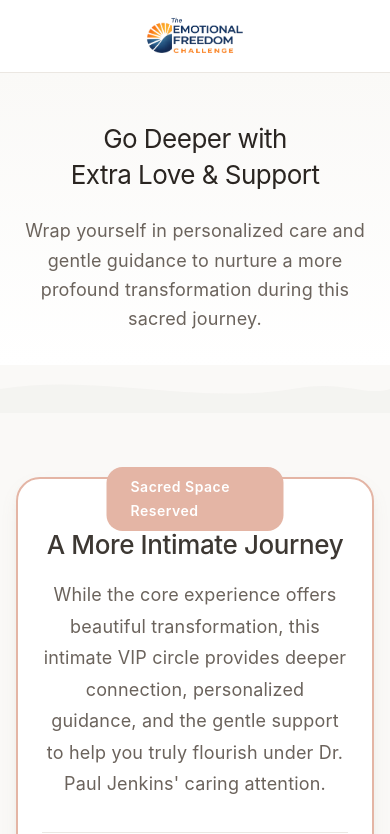
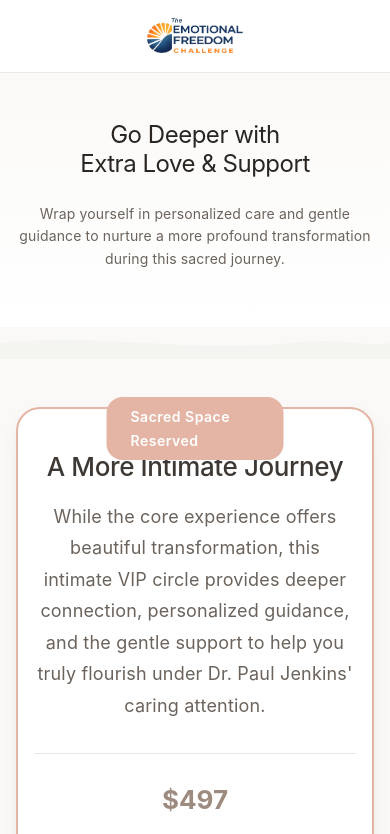
Before and after one commit to rbradshaw9/emotionalfreedomchallenge, a Next.js app: page /vip in a window 390 px wide. Shown: the top 834 px of the page. Built offline with nearby package versions, Linux system fonts and the light colour scheme.

Commit message:
Mobile-first optimization: improved spacing, tap targets, and responsive layouts across all pages

```diff
--- a/app/globals.css
+++ b/app/globals.css
@@ -421,7 +421,7 @@ section[class*="Section"]:not(:first-of-type) {
   position: relative;
 }
 
-/* Responsive Typography */
+/* Responsive Typography & Layout */
 @media (max-width: 768px) {
   :root {
     --text-3xl: 1.5rem;    /* 24px */
@@ -431,8 +431,38 @@ section[class*="Section"]:not(:first-of-type) {
   }
 
   .container {
-    padding-left: var(--space-4);
-    padding-right: var(--space-4);
+    padding-left: var(--space-5);
+    padding-right: var(--space-5);
+  }
+
+  /* Full-width buttons on mobile for better UX */
+  .button-primary,
+  .button-secondary {
+    width: 100%;
+    padding: var(--space-5) var(--space-6);
+  }
+
+  /* Improved vertical rhythm */
+  h1 {
+    margin-bottom: var(--space-6);
+  }
+
+  h2 {
+    margin-bottom: var(--space-6);
+  }
+
+  p {
+    margin-bottom: var(--space-5);
+  }
+
+  /* Reduce wave divider height on mobile */
+  .wave-divider {
+    height: 32px;
+  }
+
+  /* Improved accent line on mobile */
+  .accent-line {
+    margin: var(--space-12) auto;
   }
 }
 
@@ -442,4 +472,18 @@ section[class*="Section"]:not(:first-of-type) {
     --text-4xl: 1.625rem;  /* 26px */
     --text-5xl: 2rem;      /* 32px */
   }
+
+  .container {
+    padding-left: var(--space-4);
+    padding-right: var(--space-4);
+  }
+
+  /* Tighter spacing on very small screens */
+  h1 {
+    margin-bottom: var(--space-5);
+  }
+
+  h2 {
+    margin-bottom: var(--space-5);
+  }
 }
--- a/app/page.module.css
+++ b/app/page.module.css
@@ -175,20 +175,59 @@
 
 @media (max-width: 768px) {
   .hero {
-    padding: var(--space-12) 0 var(--space-8);
+    padding: var(--space-16) 0 var(--space-10);
+  }
+
+  .hero h1 {
+    font-size: var(--text-3xl);
+    line-height: 1.2;
   }
 
   .subtitle {
-    font-size: var(--text-lg);
+    font-size: var(--text-base);
+    margin-bottom: var(--space-6);
+  }
+
+  .formSection {
+    padding: var(--space-16) 0;
   }
 
   .formCard {
-    padding: var(--space-8) var(--space-6);
+    padding: var(--space-8) var(--space-5);
+  }
+
+  .formTitle {
+    font-size: var(--text-2xl);
+  }
+
+  .formDescription {
+    font-size: var(--text-base);
+  }
+
+  /* Improved form field tap targets */
+  .formGroup {
+    margin-bottom: var(--space-6);
+  }
+
+  .formGroup input {
+    padding: var(--space-5);
+    font-size: var(--text-base);
+    min-height: 48px;
+  }
+
+  .form button[type="submit"] {
+    padding: var(--space-5) var(--space-6);
+    font-size: var(--text-lg);
+    min-height: 56px;
   }
 
   .benefits {
     grid-template-columns: 1fr;
     gap: var(--space-6);
+  }
+
+  .benefit {
+    padding: var(--space-6) var(--space-5);
   }
 
   .benefitsSection {
@@ -199,3 +238,26 @@
     padding: var(--space-16) 0;
   }
 }
+
+@media (max-width: 480px) {
+  .hero {
+    padding: var(--space-12) 0 var(--space-8);
+  }
+
+  .hero h1 {
+    font-size: var(--text-2xl);
+  }
+
+  .subtitle {
+    font-size: var(--text-sm);
+  }
+
+  .formCard {
+    padding: var(--space-6) var(--space-4);
+  }
+
+  .benefitsSection,
+  .ctaSection {
+    padding: var(--space-12) 0;
+  }
+}
--- a/app/partners/page.module.css
+++ b/app/partners/page.module.css
@@ -90,37 +90,67 @@
 /* Responsive */
 @media (max-width: 768px) {
   .hero {
-    padding: var(--space-20) 0;
+    padding: var(--space-16) 0;
   }
 
   .hero h1 {
-    font-size: var(--text-4xl);
+    font-size: var(--text-3xl);
+    line-height: 1.2;
   }
 
   .subtitle {
-    font-size: var(--text-lg);
+    font-size: var(--text-base);
+    margin-bottom: var(--space-6);
   }
 
   .section {
-    padding: var(--space-20) 0;
+    padding: var(--space-16) 0;
   }
 
   .section h2 {
     font-size: var(--text-2xl);
-    margin-bottom: var(--space-8);
+    margin-bottom: var(--space-6);
   }
 
   .section p,
   .section li {
     font-size: var(--text-base);
+    line-height: 1.7;
+  }
+
+  .section ul {
+    padding-left: var(--space-5);
   }
 
   .ctaSection {
-    padding: var(--space-24) 0;
+    padding: var(--space-20) 0;
   }
 
   .ctaSection h2 {
     font-size: var(--text-2xl);
+    margin-bottom: var(--space-6);
+  }
+
+  .ctaText {
+    font-size: var(--text-base);
+  }
+}
+
+@media (max-width: 480px) {
+  .hero {
+    padding: var(--space-12) 0;
+  }
+
+  .hero h1 {
+    font-size: var(--text-2xl);
+  }
+
+  .section {
+    padding: var(--space-12) 0;
+  }
+
+  .ctaSection {
+    padding: var(--space-16) 0;
   }
 }
 
--- a/app/partners/register/page.module.css
+++ b/app/partners/register/page.module.css
@@ -313,19 +313,24 @@
 /* Responsive */
 @media (max-width: 768px) {
   .hero {
-    padding: var(--space-20) 0;
+    padding: var(--space-16) 0;
   }
 
   .hero h1 {
     font-size: var(--text-3xl);
+    line-height: 1.2;
   }
 
   .subtitle {
     font-size: var(--text-base);
+    margin-bottom: var(--space-6);
   }
 
   .infoSection,
-  .nextStepsSection,
+  .nextStepsSection {
+    padding: var(--space-16) 0;
+  }
+
   .formSection {
     padding: var(--space-20) 0;
   }
@@ -333,6 +338,72 @@
   .infoSection h2,
   .nextStepsSection h2 {
     font-size: var(--text-2xl);
+    margin-bottom: var(--space-6);
+  }
+
+  /* Improved form field tap targets on mobile */
+  .formWrapper :global(.infusion-field) {
     margin-bottom: var(--space-8);
   }
+
+  .formWrapper :global(.infusion-field input),
+  .formWrapper :global(.infusion-field textarea),
+  .formWrapper :global(.infusion-field select) {
+    padding: var(--space-5);
+    font-size: var(--text-base);
+    min-height: 48px;
+  }
+
+  .formWrapper :global(.infusion-field label) {
+    font-size: var(--text-base);
+  }
+
+  /* Radio buttons with larger tap targets */
+  .formWrapper :global(.infusion-radio input[type="radio"]) {
+    width: 24px;
+    height: 24px;
+    min-width: 24px;
+  }
+
+  .formWrapper :global(.infusion-option) {
+    padding: var(--space-3);
+    min-height: 44px;
+  }
+
+  /* Submit button full-width on mobile */
+  .formWrapper :global(.infusion-submit button),
+  .formWrapper :global(.infusion-submit input[type="submit"]) {
+    width: 100%;
+    padding: var(--space-5) var(--space-6);
+    font-size: var(--text-lg);
+    min-height: 56px;
+  }
+
+  .privacy {
+    margin-top: var(--space-10);
+    font-size: var(--text-sm);
+  }
 }
+
+@media (max-width: 480px) {
+  .hero {
+    padding: var(--space-12) 0;
+  }
+
+  .infoSection,
+  .nextStepsSection {
+    padding: var(--space-12) 0;
+  }
+
+  .formSection {
+    padding: var(--space-16) 0;
+  }
+
+  .hero h1 {
+    font-size: var(--text-2xl);
+  }
+
+  .subtitle {
+    font-size: var(--text-sm);
+  }
+}
--- a/app/vip/page.module.css
+++ b/app/vip/page.module.css
@@ -303,26 +303,84 @@
 
 @media (max-width: 768px) {
   .hero {
-    padding: var(--space-12) 0 var(--space-8);
+    padding: var(--space-16) 0 var(--space-10);
+  }
+
+  .hero h1 {
+    font-size: var(--text-3xl);
+    line-height: 1.2;
   }
 
   .subtitle {
-    font-size: var(--text-lg);
+    font-size: var(--text-base);
+    margin-bottom: var(--space-6);
+  }
+
+  .offerSection {
+    padding: var(--space-16) 0;
   }
 
   .offerCard {
-    padding: var(--space-8) var(--space-6);
+    padding: var(--space-8) var(--space-5);
   }
 
   .priceAmount {
     font-size: var(--text-4xl);
   }
 
+  .feature {
+    padding: var(--space-5);
+  }
+
+  .featureContent h4 {
+    font-size: var(--text-lg);
+  }
+
   .testimonials {
     grid-template-columns: 1fr;
+    gap: var(--space-6);
+  }
+
+  .testimonialCard {
+    padding: var(--space-6) var(--space-5);
   }
 
   .steps {
     grid-template-columns: 1fr;
+    gap: var(--space-8);
+  }
+
+  .step {
+    padding: var(--space-6) var(--space-5);
+  }
+
+  .ctaSection {
+    padding: var(--space-16) 0;
   }
 }
+
+@media (max-width: 480px) {
+  .hero {
+    padding: var(--space-12) 0 var(--space-8);
+  }
+
+  .hero h1 {
+    font-size: var(--text-2xl);
+  }
+
+  .subtitle {
+    font-size: var(--text-sm);
+  }
+
+  .offerSection {
+    padding: var(--space-12) 0;
+  }
+
+  .offerCard {
+    padding: var(--space-6) var(--space-4);
+  }
+
+  .ctaSection {
+    padding: var(--space-12) 0;
+  }
+}
```
Also changed, not shown: app/partner-confirmed/page.module.css (+42 -2 lines), app/thank-you/page.module.css (+63 -3 lines).
